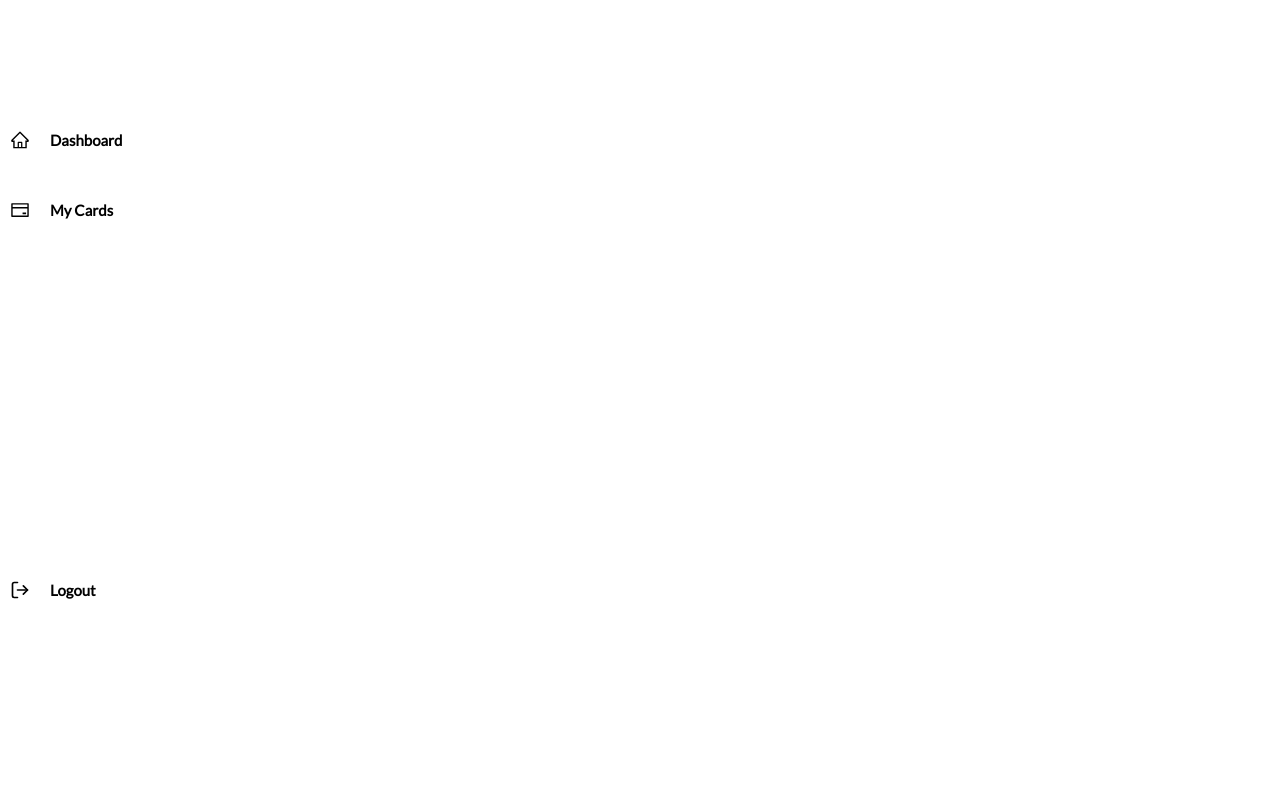
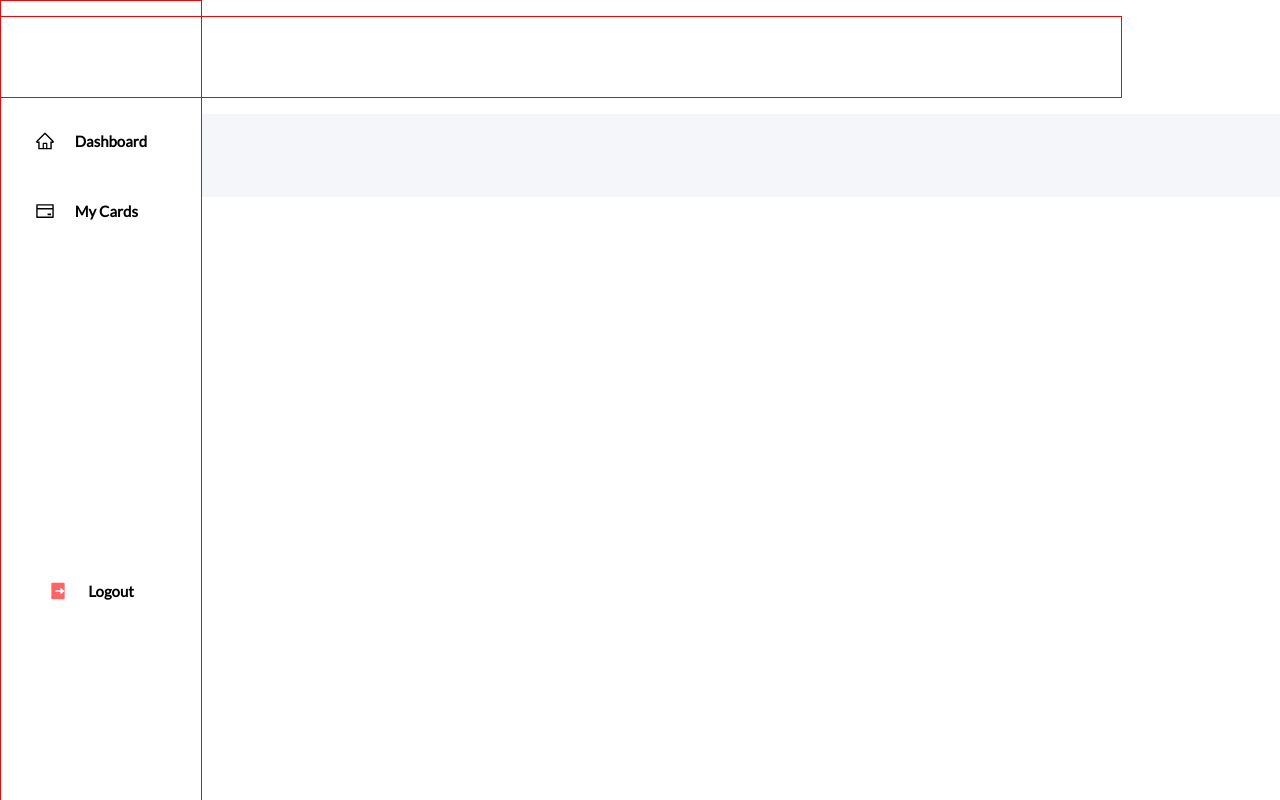
Before and after one commit to DennisJunior247/shutterscore-interviewtask, a React (Create React App) app: page / in a window 1280 px wide. Built offline with nearby package versions, Linux system fonts and the light colour scheme; the HTML template or start-up script is replaced by a standard one.

Commit message:
completed dashboard layout

```diff
--- a/package.json
+++ b/package.json
@@ -6,10 +6,12 @@
     "@testing-library/jest-dom": "^5.16.1",
     "@testing-library/react": "^12.1.2",
     "@testing-library/user-event": "^13.5.0",
+    "dom": "^0.0.3",
     "react": "^17.0.2",
     "react-dom": "^17.0.2",
     "react-icons": "^4.3.1",
     "react-responsive-carousel": "^3.2.22",
+    "react-router": "^6.1.1",
     "react-scripts": "5.0.0",
     "styled-components": "^5.3.3",
     "web-vitals": "^2.1.2"
--- a/src/App.js
+++ b/src/App.js
@@ -1,8 +1,8 @@
-import Drawer from "./Components/Drawer";
+import Layout from "./Components/Layout";
 function App() {
   return (
     <div className="App">
-      <Drawer />
+      <Layout>dennis</Layout>
     </div>
   );
 }
--- a/src/Components/Drawer/index.js
+++ b/src/Components/Drawer/index.js
@@ -1,5 +1,5 @@
 import React from "react";
-import { FiLogOut } from "react-icons/fi";
+import { RiLogoutBoxRFill } from "react-icons/ri";
 import { AiOutlineCreditCard, AiOutlineHome } from "react-icons/ai";
 import { DrawerWrapper } from "./styles";
 
@@ -12,14 +12,14 @@ const Index = () => {
           <span>Dashboard</span>
         </li>
         <li>
-          <AiOutlineCreditCard height={"50em"} width={"50em"} />
+          <AiOutlineCreditCard  height={"50em"} width={"50em"} />
           <span>My Cards</span>
         </li>
       </section>
 
       <div>
         <li>
-          <FiLogOut />
+          <RiLogoutBoxRFill className="logoutSvg"/>
           <span>Logout</span>
         </li>
       </div>
--- a/src/Components/Drawer/styles.js
+++ b/src/Components/Drawer/styles.js
@@ -9,46 +9,79 @@ export const DrawerWrapper = styled.div`
   height: 100vh;
   z-index: 10;
   overflow: hidden;
-  /* border: 1px solid blue; */
+  background: #ffff;
+  opacity: 1;
   display: flex;
   flex-direction: column;
   justify-content: space-between;
   align-items: center;
-
+  border: 1px solid red;
+  @media (max-width: 800px) {
+    bottom: 0;
+    right: 0;
+    left: 0;
+    top: auto;
+    width: 100%;
+    height: auto;
+    z-index: 100000;
+    flex-direction: row;
+    justify-content: space-around;
+  }
   section {
-    /* border: 1px solid red; */
-    width: 100%;
     position: relative;
     top: 120px;
+    @media (max-width: 800px) {
+      top: 0;
+      display: flex;
+    }
   }
 
   li {
     text-decoration: none;
     list-style: none;
-    /* border: 1px solid green; */
     width: 100%;
     margin-bottom: 30px;
     padding: 10px;
     display: flex;
     align-items: center;
+    @media (max-width: 800px) {
+      padding: 10px;
+    }
+    cursor: pointer;
     span {
       padding: 0 20px;
       color: #000000;
       font-weight: bold;
       font-size: 15px;
+      @media (max-width: 421px) {
+        font-size: 10px;
+        padding: 0 10px;
+      }
     }
     svg {
       width: 20px;
       height: 20px;
+      @media (max-width: 421px) {
+        width: 15px;
+        height: 15px;
+      }
     }
   }
 
   div {
-    /* border: 1px solid black; */
     align-items: center;
-    width: 100%;
     position: relative;
     bottom: 150px;
     padding: 10px;
+    @media (max-width: 800px) {
+      border-radius: 1px solid black;
+      bottom: 0;
+      padding: 0;
+    }
+  }
+  .logoutSvg {
+    fill: #ff6464;
+    width: 20px;
+    height: 20px;
   }
 `;
--- /dev/null
+++ b/src/Components/Header/index.js
@@ -0,0 +1,8 @@
+import React from "react";
+import { HeaderStyles } from "./styles";
+
+const Index = () => {
+  return <HeaderStyles></HeaderStyles>;
+};
+
+export default Index;
--- /dev/null
+++ b/src/Components/Header/styles.js
@@ -0,0 +1,18 @@
+import styled from "styled-components";
+
+export const HeaderStyles = styled.menu`
+  height: 80px;
+  position: relative;
+  right: 0;
+  left: 0;
+  /* padding: 1.5rem 1rem; */
+  /* width: 100%; */
+  border: 1px solid red;
+  z-index: 15000;
+  width: calc(100% - 200px);
+  /* padding: 0 50px; */
+  /* margin: 0 0 0 auto; */
+  @media (max-width: 800px) {
+    width: 90%;
+  }
+`;
--- /dev/null
+++ b/src/Components/Layout/index.js
@@ -0,0 +1,20 @@
+import React from "react";
+import { LayoutStyle, Main } from "./styles";
+import Drawer from "../Drawer";
+import Menu from "../Header";
+
+const Index = ({ children }) => {
+  return (
+    <>
+      <LayoutStyle>
+        <Menu />
+        <Drawer />
+        <Main>
+          <div>{children}</div>
+        </Main>
+      </LayoutStyle>
+    </>
+  );
+};
+
+export default Index;
--- /dev/null
+++ b/src/Components/Layout/styles.js
@@ -0,0 +1,27 @@
+import styled from "styled-components";
+
+export const LayoutStyle = styled.div`
+  margin: 0 auto;
+`;
+export const Main = styled.main`
+  /* height: calc(100vh - 80px); */
+  background: #f5f6fa;
+  margin: 0 0 0 auto;
+  width: calc(100% - 200px);
+  padding: 32px 50px;
+  position: relative;
+  z-index: 1;
+  @media (max-width: 800px) {
+    padding: 32px 4%;
+  }
+  @media (max-width: 800px) {
+    width: 100%;
+  }
+  > div {
+    margin: 0 auto;
+    max-width: 1280px;
+    @media (max-width: 600px) {
+      margin-bottom: 20px;
+    }
+  }
+`;
```
Also changed, not shown: 1 other file (tests, documents, lock files or other folders).
